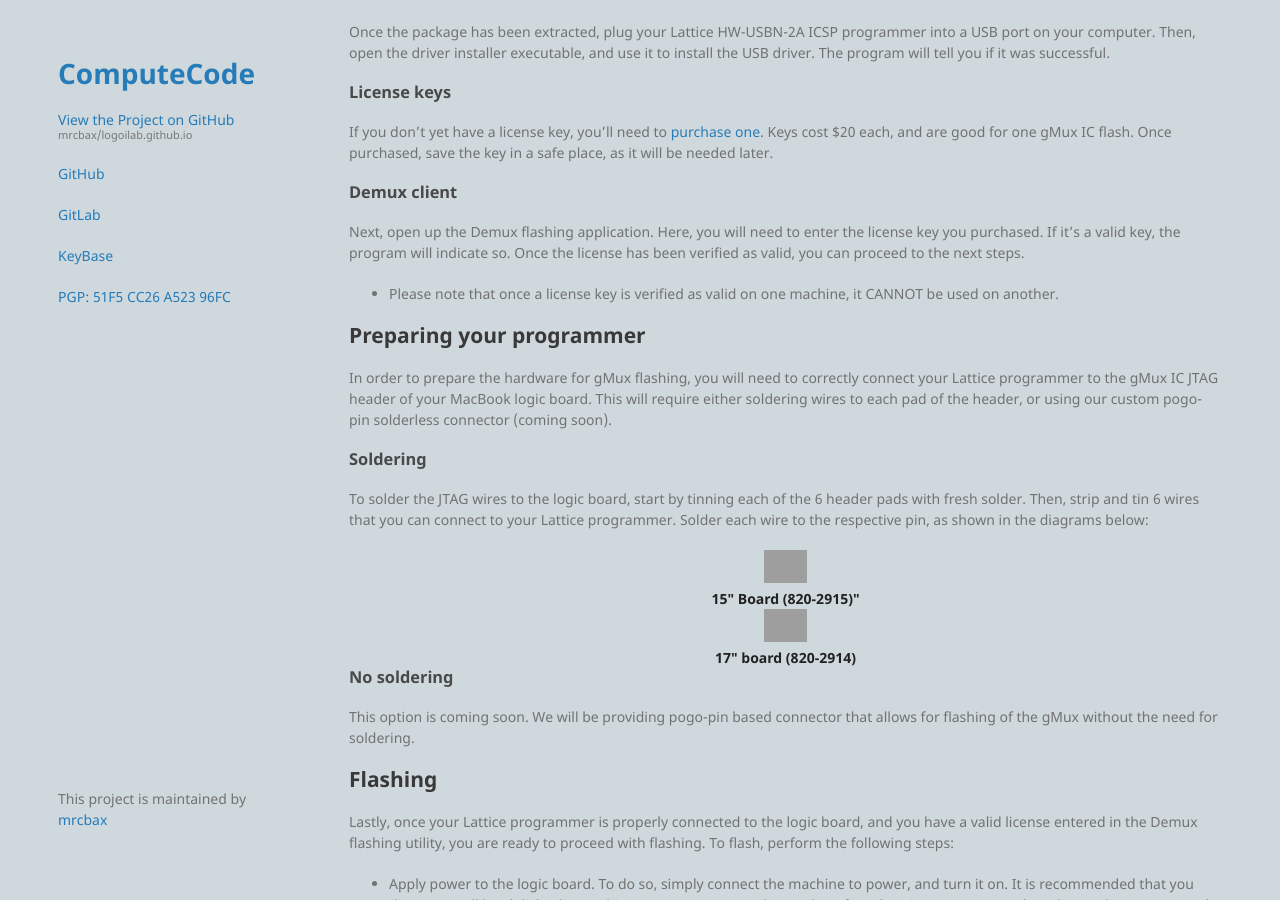
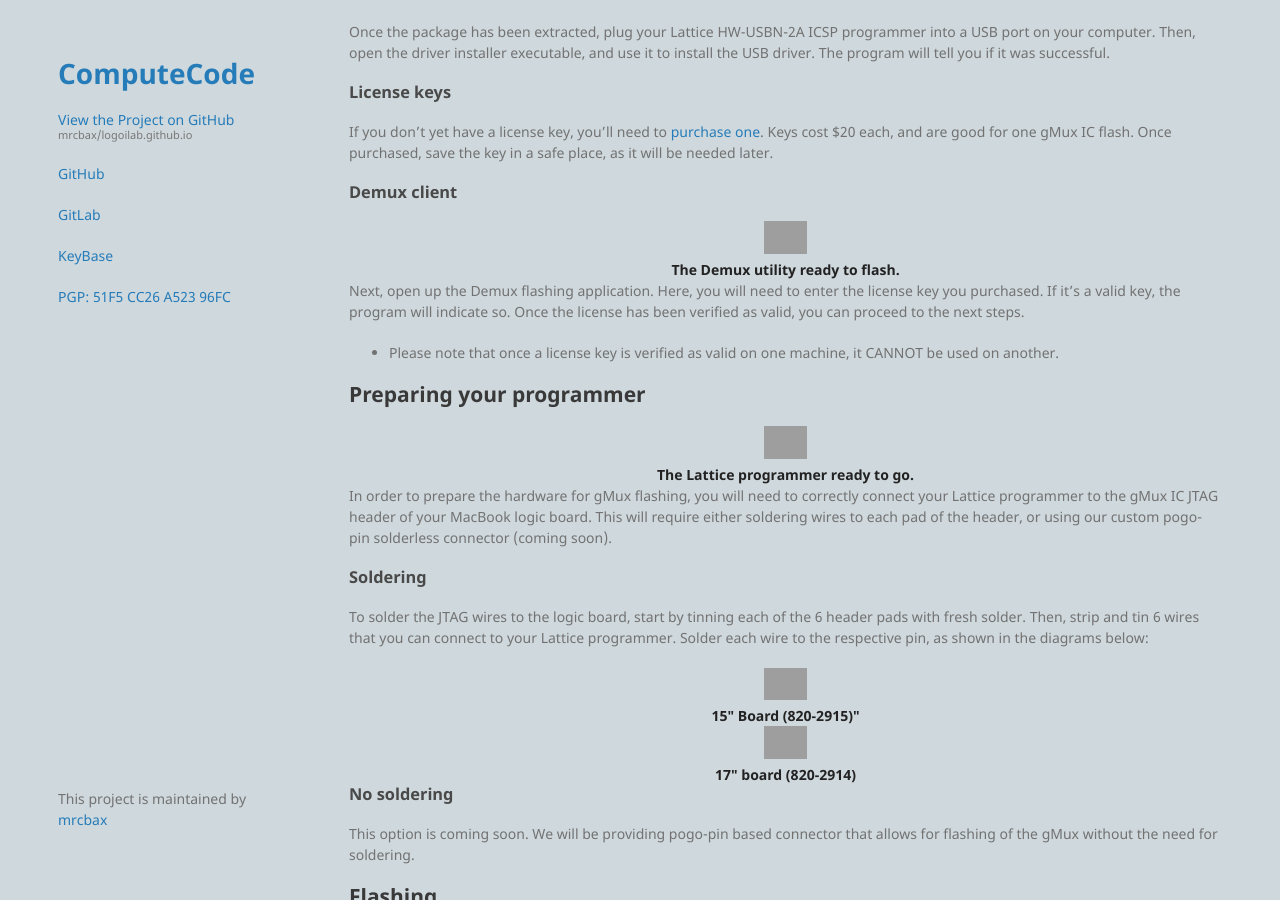
Before and after one commit to mrcbax/logoilab.github.io, a Jekyll site: the page built from Demux.md, in a window 1280 px wide and 900 px high, scrolled down 1082 px. Built offline with Jekyll 4.4.1, drawn with Linux system fonts in a browser that asks for light colours; our own code applies the rules of GitHub Pages for plain Markdown files; the repository's description, which GitHub fills in, is left out; grey boxes are pictures that could not be loaded.

Commit message:
added images

```diff
--- a/Demux.md
+++ b/Demux.md
@@ -59,11 +59,23 @@ If you don't yet have a license key, you'll need to [purchase one](https://selly
 
 ### Demux client<a name="client"></a>
 
+<div style="display: block; margin-left: auto; margin-right: auto; text-align: center;">
+<a href="assets/img/demux_util.png"><img src="assets/img/dmux_util.png" height="5%" width="5%">
+<br>
+<strong>The Demux utility ready to flash.</strong></a>
+</div>
+
 Next, open up the Demux flashing application. Here, you will need to enter the license key you purchased. If it's a valid key, the program will indicate so. Once the license has been verified as valid, you can proceed to the next steps.
 
 - Please note that once a license key is verified as valid on one machine, it CANNOT be used on another.
 
 ## Preparing your programmer<a name="programmer"></a>
+
+<div style="display: block; margin-left: auto; margin-right: auto; text-align: center;">
+<a href="assets/img/programmer-min.png"><img src="assets/img/programmer-min.png" height="5%" width="5%">
+<br>
+<strong>The Lattice programmer ready to go.</strong></a>
+</div>
 
 In order to prepare the hardware for gMux flashing, you will need to correctly connect your Lattice programmer to the gMux IC JTAG header of your MacBook logic board. This will require either soldering wires to each pad of the header, or using our custom pogo-pin solderless connector (coming soon).
 
```
Also changed, not shown: assets/img/demux_util.png (added), 1 other file.
